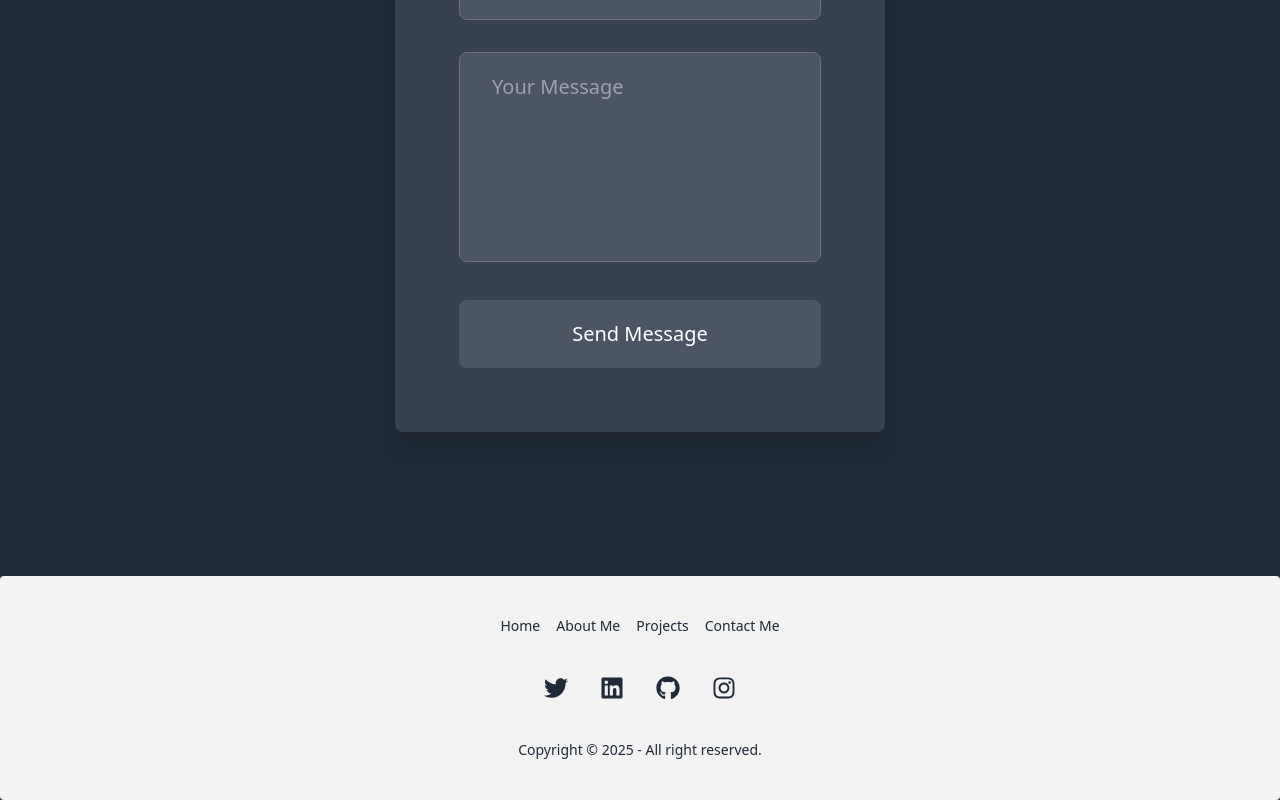
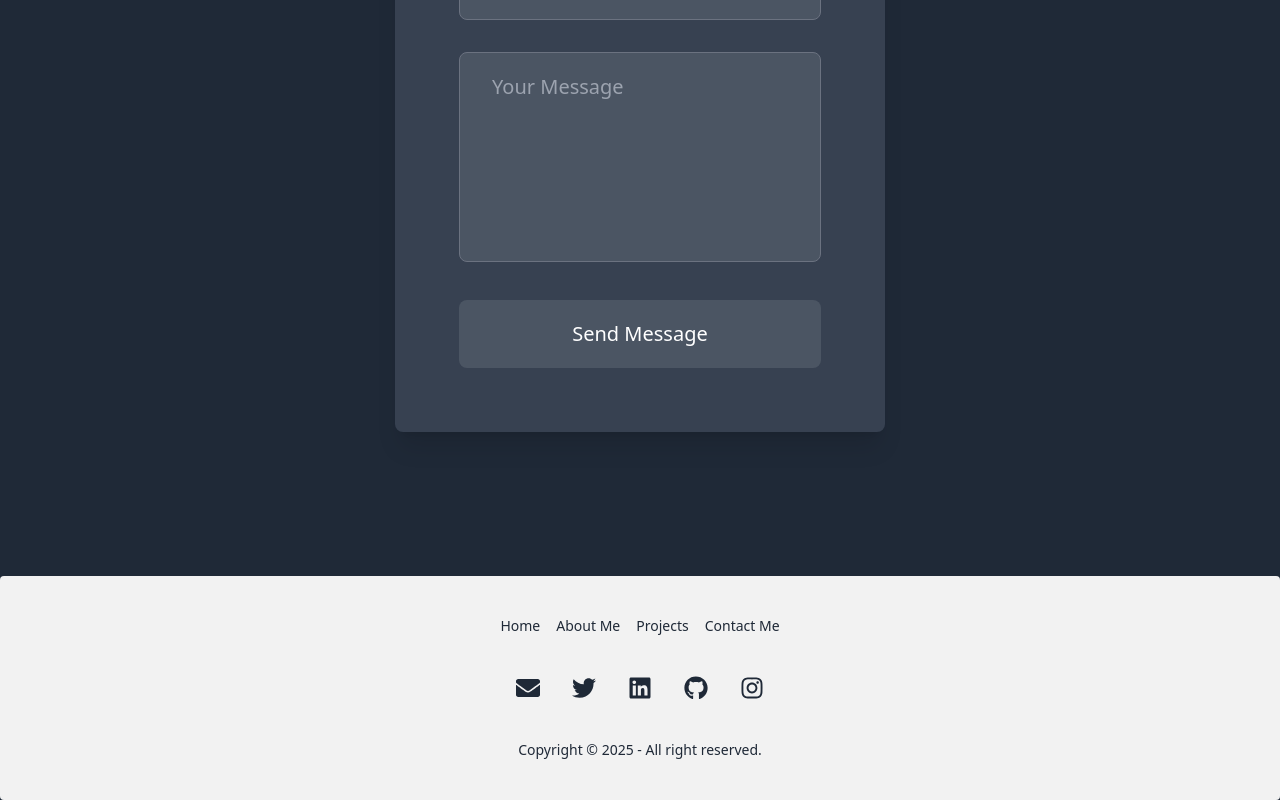
Before and after one commit to mesubash/my-portfolio, a React (Vite) app: page / in a window 1280 px wide. Shown: the part 3280-4080 px from the top of the page. Built offline with nearby package versions, Linux system fonts and the light colour scheme.

Commit message:
Email added

```diff
--- a/src/components/Footer.jsx
+++ b/src/components/Footer.jsx
@@ -1,5 +1,5 @@
 import React from "react";
-import { FaTwitter, FaLinkedin, FaGithub, FaInstagram } from "react-icons/fa";
+import { FaEnvelope,FaTwitter, FaLinkedin, FaGithub, FaInstagram } from "react-icons/fa";
 
 const Footer = () => {
   return (
@@ -12,6 +12,10 @@ const Footer = () => {
       </nav>
       <nav>
         <div className="grid grid-flow-col gap-8">
+          <a href="mailto:subashdhamee@gmail.com" target="_blank" rel="noopener noreferrer" className="hover:text-purple-500 transform hover:scale-150 hover:rotate-12 transition-transform duration-300">
+            <FaEnvelope className="w-6 h-6 fill-current" />
+          </a>
+
           <a href="https://x.com/subashdhamee" target="_blank" rel="noopener noreferrer" className="hover:text-purple-500 transform hover:scale-150 hover:rotate-12 transition-transform duration-300">
             <FaTwitter className="w-6 h-6 fill-current" />
           </a>
@@ -24,6 +28,7 @@ const Footer = () => {
           <a href="https://www.instagram.com/da.subashh/" target="_blank" rel="noopener noreferrer" className="hover:text-purple-500 transform hover:scale-150 hover:-rotate-12 transition-transform duration-300">
             <FaInstagram className="w-6 h-6 fill-current" />
           </a>
+
         </div>
       </nav>
       <aside>
--- a/src/components/NavBar.jsx
+++ b/src/components/NavBar.jsx
@@ -64,7 +64,7 @@ const NavBar = () => {
             ))}
             <li>
               <a
-                href="src/assets/Resume-subash.pdf"
+                href="/assets/Resume-subash.pdf"
                 download
                 className="flex items-center px-4 py-2 bg-gray-500 hover:bg-purple-600 text-white rounded-full transition-colors duration-300"
               >
```
